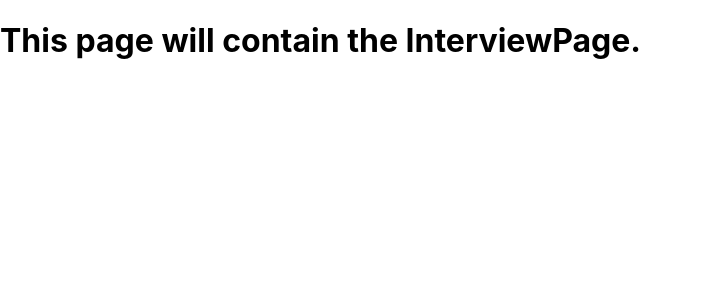
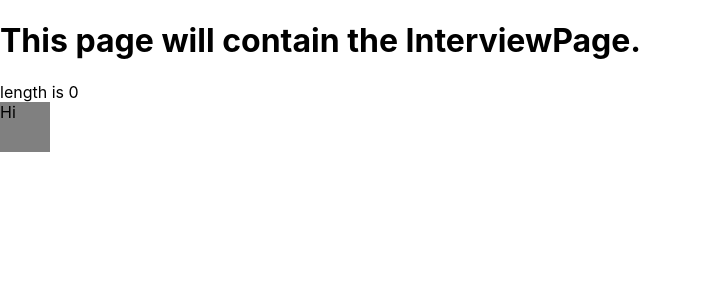
Before and after one commit to keanecjy/PeerPrep, a React (Create React App) app in the folder frontend/: page /interview in a window 1280 px wide. Shown: the top 300 px of the page, without its empty margins (0-702 px from the left). Built offline with nearby package versions, Linux system fonts and the light colour scheme.

Commit message:
Checkpoint

```diff
--- a/frontend/src/pages/InterviewPage.js
+++ b/frontend/src/pages/InterviewPage.js
@@ -1,13 +1,15 @@
 import React, { useState, useEffect } from 'react';
 import { io } from 'socket.io-client';
 
-const chatSocket = io('https://localhost/8082', {
+const chatSocket = io('http://localhost:8082', {
   path: '/',
   forceNew: true,
 });
 
 const InterviewPage = () => {
   const [messages, setMessages] = useState([]);
+  const [sendMessage, setSendMessage] = useState('Hi');
+  const [sessionId, setSessionId] = useState('11');
 
   useEffect(() => {
     chatSocket.on('connect', () =>
@@ -16,18 +18,36 @@ const InterviewPage = () => {
         { sender: 'System', msg: 'You are connected!' },
       ])
     );
-    // chatSocket.on('11', (message) => {
-    //   setMessages((oldMessages) => [...oldMessages, message]);
-    //   const msgContainer = document.getElementById('chat-message-container');
-    // });
+    chatSocket.on(sessionId, (message) => {
+      setMessages((oldMessages) => [...oldMessages, message]);
+    });
   }, []);
 
+  const handleSend = () => {
+    if (sendMessage !== '') {
+      chatSocket.emit('newMessage', {
+        sessionId,
+        payload: {
+          sender: 'Ashley',
+          msg: sendMessage,
+        },
+      });
+      setSendMessage(sendMessage + 'hi');
+    }
+  };
   return (
     <div>
       <h1>This page will contain the InterviewPage.</h1>
       {messages.map((item) => {
         <div>{item.msg}</div>;
       })}
+      <div>length is {messages.length}</div>
+      <div
+        style={{ height: '50px', width: '50px', backgroundColor: 'grey' }}
+        onClick={() => handleSend()}
+      >
+        {sendMessage}
+      </div>
     </div>
   );
 };
```
Also changed, not shown: 1 other file (tests, documents, lock files or other folders).
